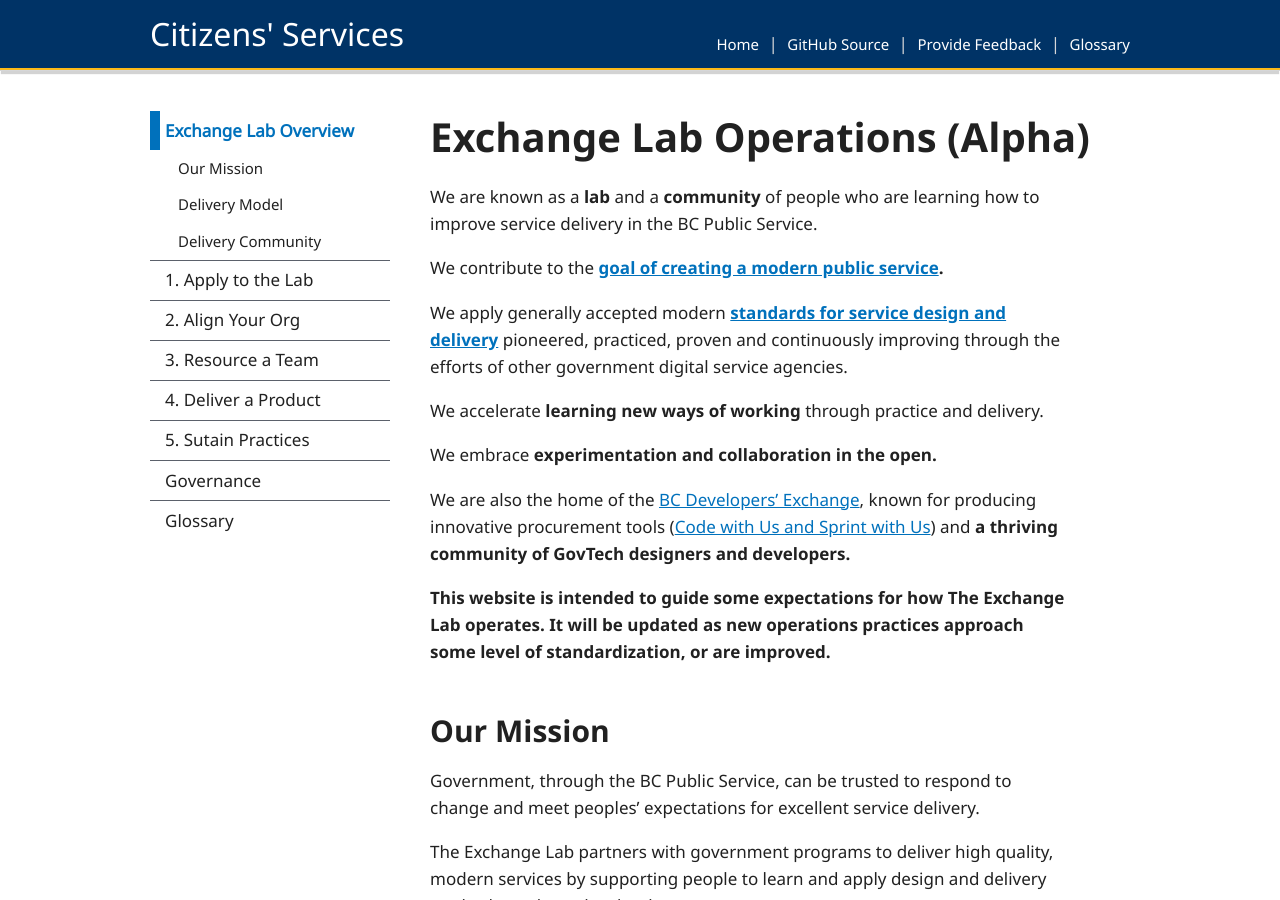
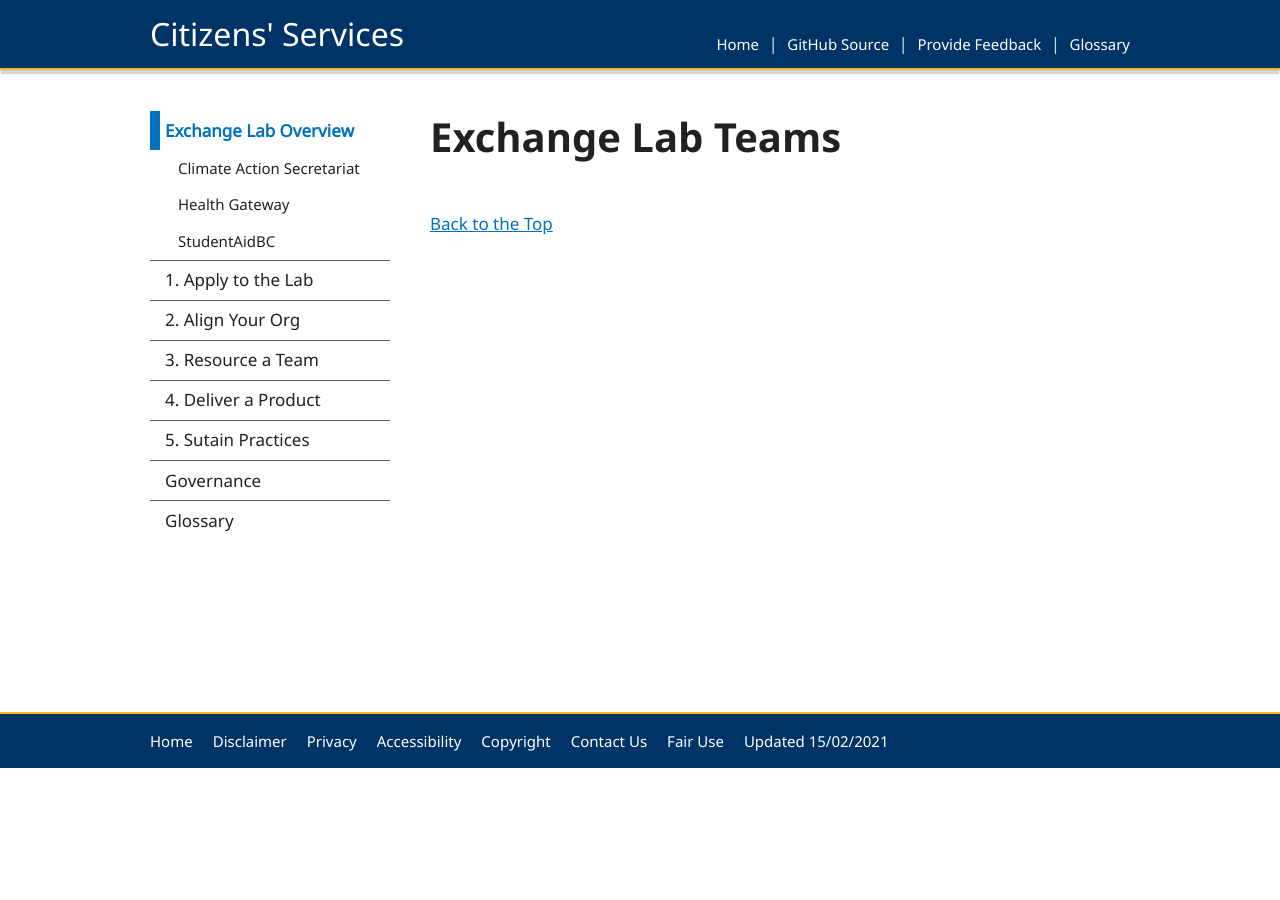
Before and after one commit to HeatherRemacle/exchangelabops, a Jekyll site: the page built from pages/teams.md, in a window 1280 px wide and 900 px high. Built offline with Jekyll 4.4.1, drawn with Linux system fonts in a browser that asks for light colours; some of the changed text lies outside the part shown.

Commit message:
Fixed headers and updated Nav

```diff
--- a/_data/navigation.yml
+++ b/_data/navigation.yml
@@ -149,5 +149,7 @@ footer:
     external: true
 
 feedback:
+  - text: Home
+    href: /home
   - text: Provide Feedback
     href: /feedback
--- /dev/null
+++ b/pages/teams.md
@@ -0,0 +1,20 @@
+---
+title: Exchange Lab Teams
+description: A list and description of the teams partnered with the Exchange Lab.
+permalink: /
+
+layout: post
+sidenav: docs
+subnav:
+  - text: Climate Action Secretariat
+    href: '#climate-action-secretariat'
+  - text: Health Gateway
+    href: '#health-gateway'
+  - text: StudentAidBC
+    href: '#studentaidbc'
+
+---
+
+
+<br/>
+[Back to the Top](#)
--- a/phases/apply.md
+++ b/phases/apply.md
@@ -12,6 +12,8 @@ subnav:
 - text: Identify Capacity
   href: '#identify-capacity'
 ---
+There is increasing demand in the BC Public Service to adopt Digital Principles for service delivery. The incredible results achieved by teams supported by the Exchange Lab
+
 #### Pre-conditions
 - You've spent some time getting familiar with the Service Design and Delivery standard, and service innovation methods, including Agile Delivery.
 - Your organization has not already developed a digital service that uses modern, digital delivery methods and has capacity to support your program.
--- a/phases/deliver.md
+++ b/phases/deliver.md
@@ -9,7 +9,6 @@ subnav:
     href: '#transition-to-operations'
 
 ---
-# Deliver a Product
 During this phase, the team applies Agile methods and mindset to continuously improve their process and product during time-boxed sprints.
 
 #### Pre-conditions
--- a/phases/sustain.md
+++ b/phases/sustain.md
@@ -1,5 +1,5 @@
 ---
-title: Sustain the Team and Product
+title: Sustain the Team & Product
 permalink: /sustain
 
 layout: post
@@ -9,8 +9,6 @@ subnav:
     href: '#continuous-product-improvement'
 
 ---
-#Sustain the Team and Product
-
 During this phase, the team and product are healthy enough that the focused attention of the Lab Operations team is directed to the broader organization to support sustainment.
 
 #### Pre-conditions
```
Also changed, not shown: phases/align.md (+0 -2 lines), phases/discover.md (+1 -2 lines).
